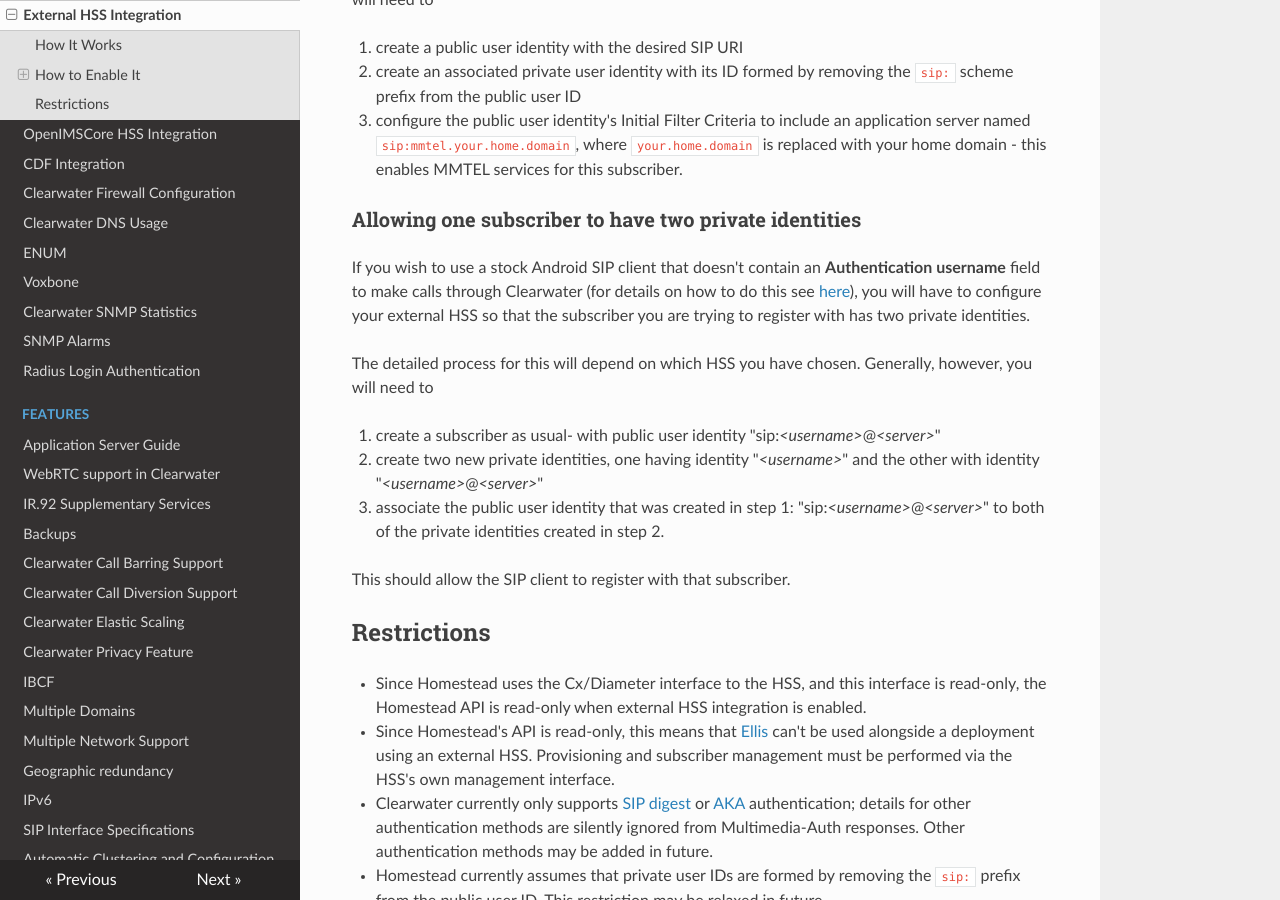
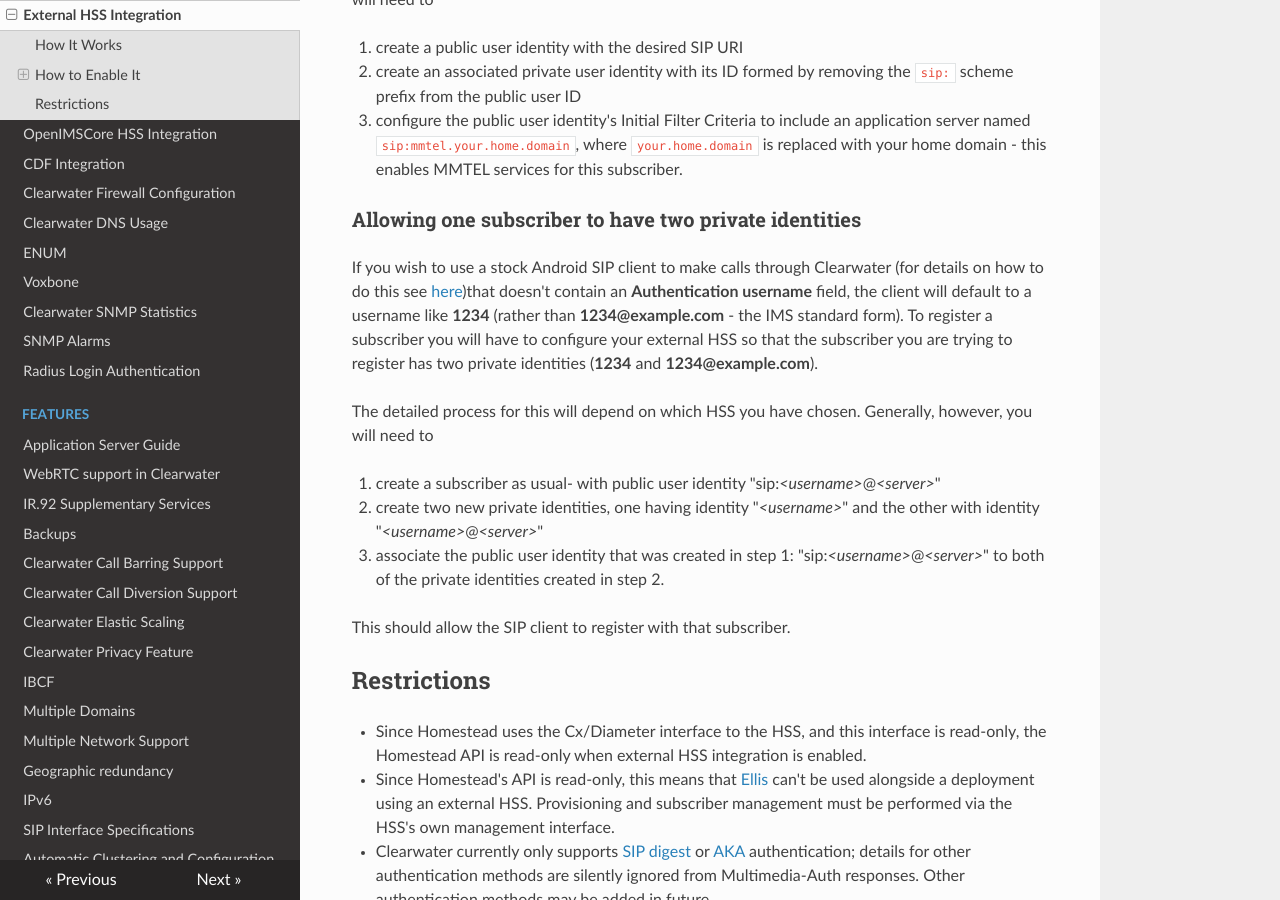
Before and after one commit to Metaswitch/clearwater-readthedocs, an MkDocs documentation site: the page built from docs/External_HSS_Integration.md, in a window 1280 px wide and 900 px high, scrolled down 2081 px. Built offline with MkDocs 1.6.1, drawn with Linux system fonts in a browser that asks for light colours; nearby versions of some CDN libraries; old or Windows-style settings are respelled for this version of MkDocs.

Commit message:
Adds example for IMS standard username and the username a handset may default to

```diff
--- a/docs/External_HSS_Integration.md
+++ b/docs/External_HSS_Integration.md
@@ -73,12 +73,14 @@ In order to register and make calls, you need to create subscriber records on yo
 
 ### Allowing one subscriber to have two private identities
 
-If you wish to use a stock Android SIP client that doesn't contain an
-**Authentication username** field to make calls through Clearwater (for details
+If you wish to use a stock Android SIP client to make calls through Clearwater (for details
 on how to do this see
-[here](Configuring_the_native_Android_SIP_client.md#instructions-1)), you will
-have to configure your external HSS so that the subscriber you are trying to
-register with has two private identities.
+[here](Configuring_the_native_Android_SIP_client.md#instructions-1))that doesn't contain an
+**Authentication username** field, the client will default to a username like **1234**
+(rather than **1234@example.com** - the IMS standard form). To register a
+subscriber you will have to configure your external HSS so that the subscriber
+you are trying to register has two private identities (**1234** and
+**1234@example.com**).
 
 The detailed process for this will depend on which HSS you have chosen.
 Generally, however, you will need to
```
Also changed, not shown: docs/Configuring_the_native_Android_SIP_client.md (+4 -0 lines).
